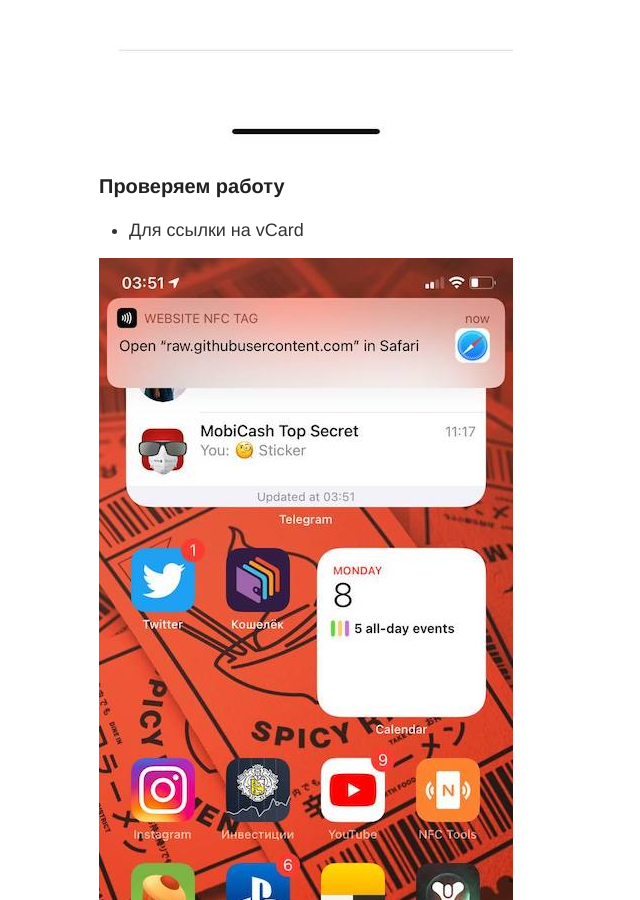
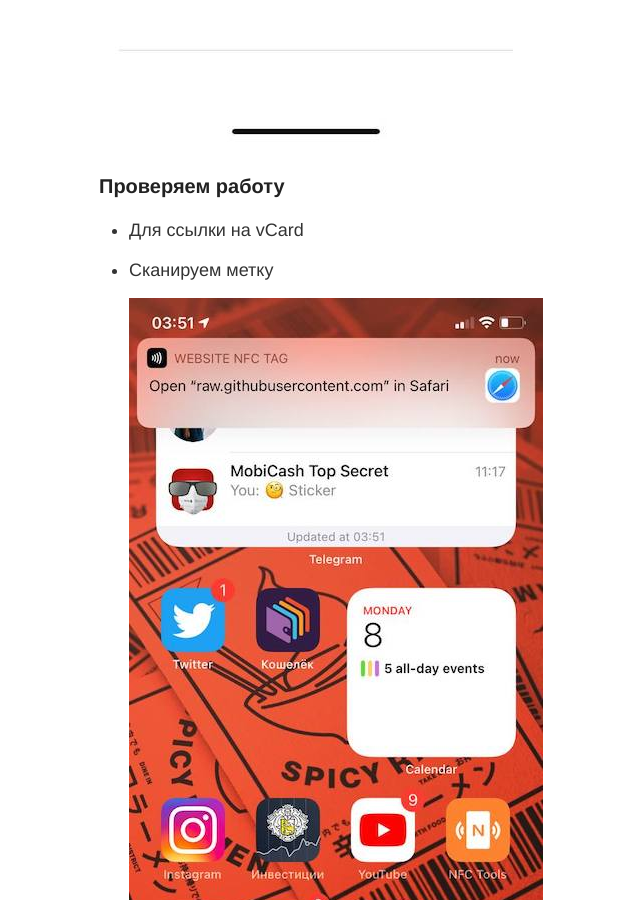
Before and after one commit to tatarinovms/tatarinovms.github.io, a Jekyll site: the page built from _posts/2021-03-08-Personal-about.md, in a window 1280 px wide and 900 px high, scrolled down 3278 px. Shown: the whole window, without its empty margins (181-821 px from the left). Built offline with Jekyll 4.4.1, drawn with Linux system fonts in a browser that asks for light colours.

Commit message:
Update 2021-03-08-Personal-about.md

```diff
--- a/_posts/2021-03-08-Personal-about.md
+++ b/_posts/2021-03-08-Personal-about.md
@@ -36,8 +36,9 @@
 ### Проверяем работу
 
 - Для ссылки на vCard
+- Сканируем метку
 
-![](https://raw.githubusercontent.com/tatarinovms/tatarinovms.github.io/master/images/posts/vcard/vcard_link.png)
+- ![](https://raw.githubusercontent.com/tatarinovms/tatarinovms.github.io/master/images/posts/vcard/vcard_link.png)
 
 ![](https://raw.githubusercontent.com/tatarinovms/tatarinovms.github.io/master/images/posts/vcard/vcard_link_1.png)
 
```
